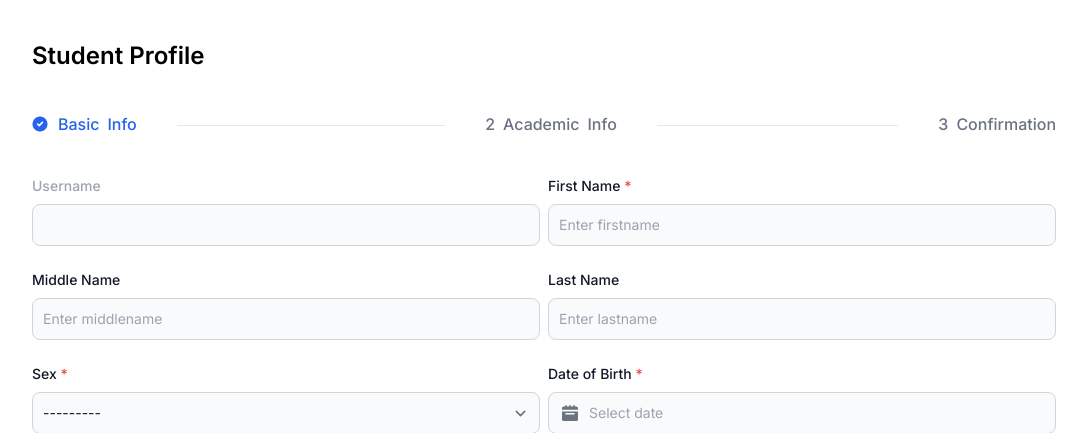
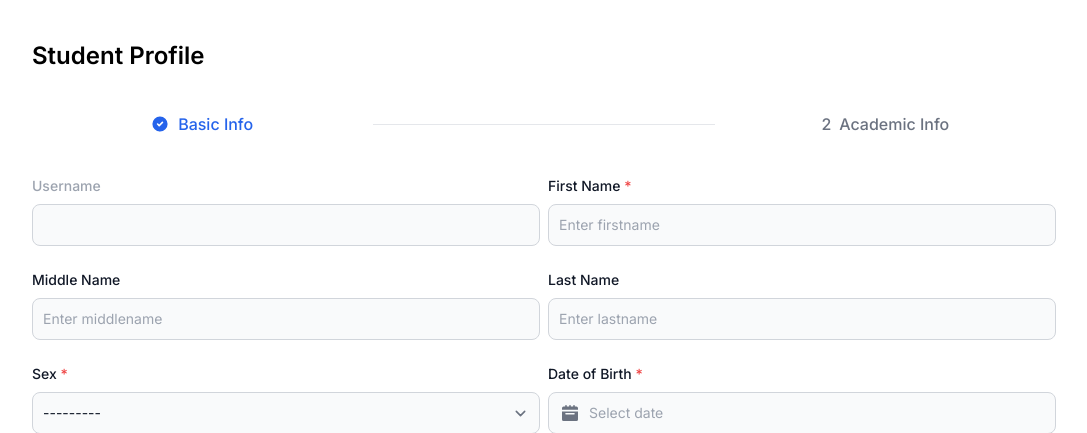
Before and after one commit to rijfas/cgpu_connect, a Django app: page /student/register/basic-info/ in a window 1280 px wide. Shown: the top 433 px of the page, without its empty margins (96-1183 px from the left). Run offline with Django 4.2, Linux system fonts and the light colour scheme; data that the repository does not hold is empty; some libraries are stand-ins or nearby versions.

Commit message:
changed stepper in basic info

```diff
--- a/student/templates/student/register_basic_info.html
+++ b/student/templates/student/register_basic_info.html
@@ -5,25 +5,26 @@
     <form method="post">
         {% csrf_token %}
         <h1 class="text-2xl font-semibold">Student Profile</h1>
-        <ol class="flex my-10 items-center w-full text-sm font-medium text-center text-gray-500  sm:text-base">
-            <li class="flex md:w-full items-center text-blue-600  sm:after:content-[''] after:w-full after:h-1 after:border-b after:border-gray-200 after:border-1 after:hidden sm:after:inline-block after:mx-6 xl:after:mx-10 ">
-                <span class="flex items-center after:content-['/'] sm:after:hidden after:mx-2 after:text-gray-200 ">
+        <ol class="flex my-10 items-center w-full font-medium text-center text-gray-500  text-base">
+            <li class="flex justify-center w-full items-center text-blue-600 ">
+                <span class="flex items-center">
                     <svg class="w-3.5 h-3.5 sm:w-4 sm:h-4 me-2.5" aria-hidden="true" xmlns="http://www.w3.org/2000/svg" fill="currentColor" viewBox="0 0 20 20">
                         <path d="M10 .5a9.5 9.5 0 1 0 9.5 9.5A9.51 9.51 0 0 0 10 .5Zm3.707 8.207-4 4a1 1 0 0 1-1.414 0l-2-2a1 1 0 0 1 1.414-1.414L9 10.586l3.293-3.293a1 1 0 0 1 1.414 1.414Z"/>
                     </svg>
-                    Basic <span class="hidden sm:inline-flex sm:ms-2">Info</span>
+                    Basic Info
+                </span>
+
+            </li>
+                <div class="w-full border-b">
+            </div>
+            <li class="flex justify-center w-full items-center">
+                <span class="flex items-center ">
+                    <span class="me-2">2</span>
+                    Academic Info
                 </span>
             </li>
-            <li class="flex md:w-full items-center after:content-[''] after:w-full after:h-1 after:border-b after:border-gray-200 after:border-1 after:hidden sm:after:inline-block after:mx-6 xl:after:mx-10 ">
-                <span class="flex items-center after:content-['/'] sm:after:hidden after:mx-2 after:text-gray-200 ">
-                    <span class="me-2">2</span>
-                    Academic <span class="hidden sm:inline-flex sm:ms-2">Info</span>
-                </span>
-            </li>
-            <li class="flex items-center">
-                <span class="me-2">3</span>
-                Confirmation
-            </li>
+
+
         </ol>
 
         <div class="flex gap-2">
```
